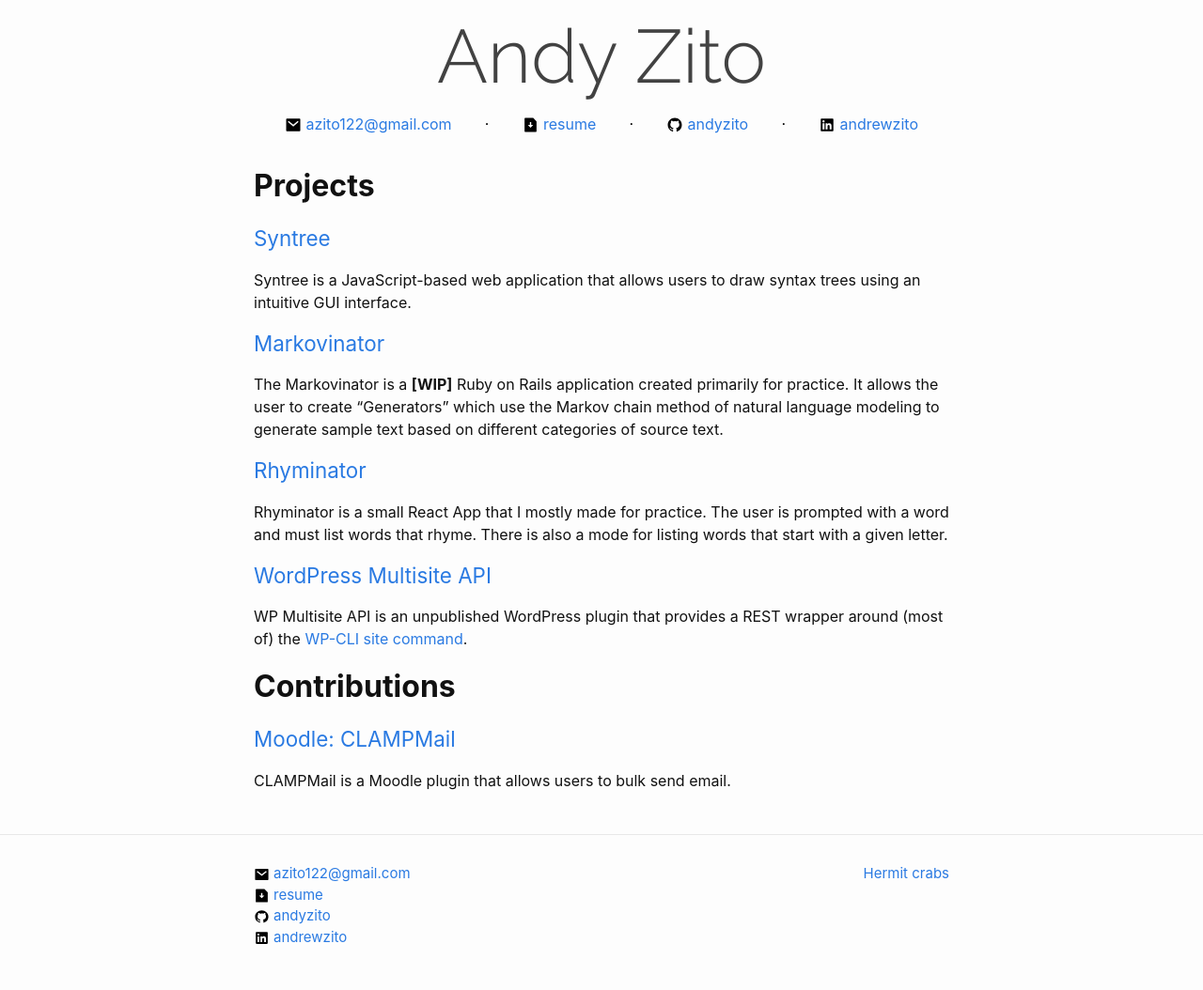
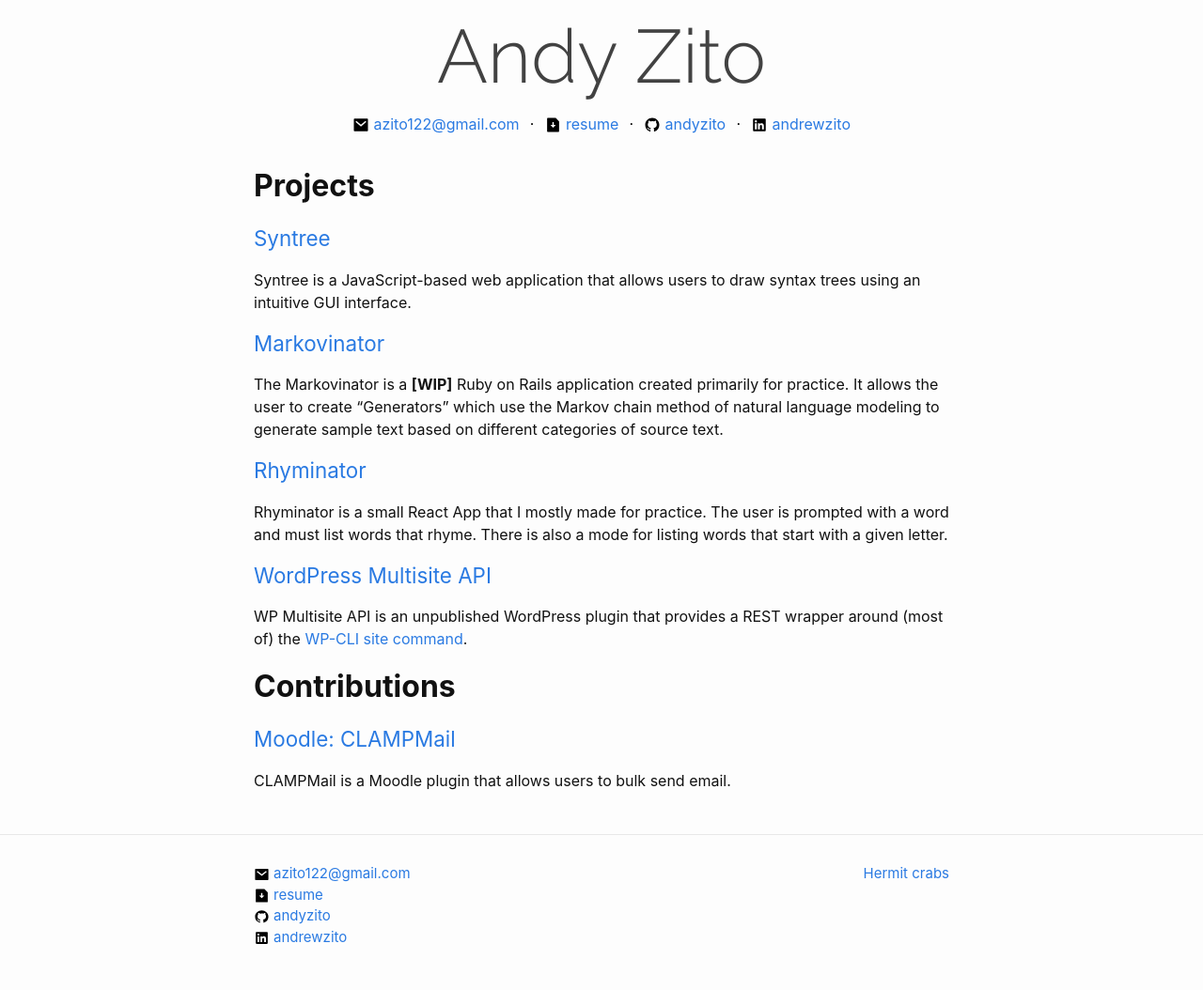
Before and after one commit to andyzito/andyzito.github.io, a Jekyll site: the page built from index.md, in a window 1280 px wide. Shown: the whole page at 94% size. Built offline with Jekyll 4.4.1, drawn with Linux system fonts in a browser that asks for light colours; our own code applies the rules of GitHub Pages for plain Markdown files.

Commit message:
Too much space

```diff
--- a/_sass/_andy.scss
+++ b/_sass/_andy.scss
@@ -56,12 +56,10 @@ article {
   }
 
   .icon-link:not(:last-of-type) {
-    margin-right: 3rem;
 
     &:after {
       content: "·";
       position: absolute;
-      margin-left: 1.5rem;
       color: black;
     }
   }
```
